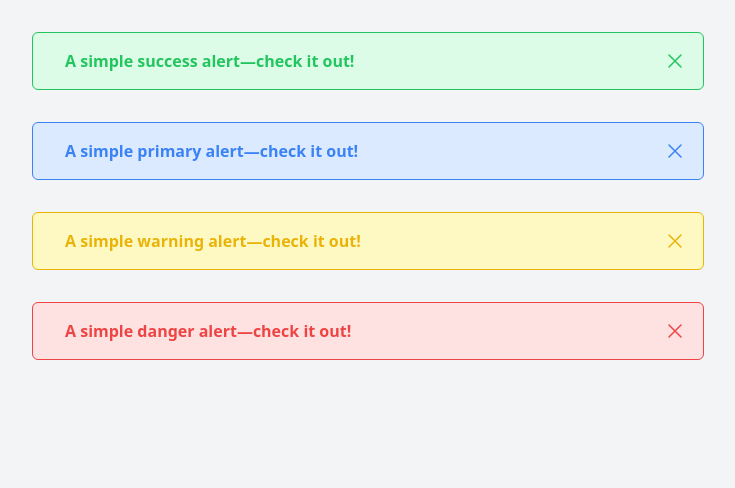
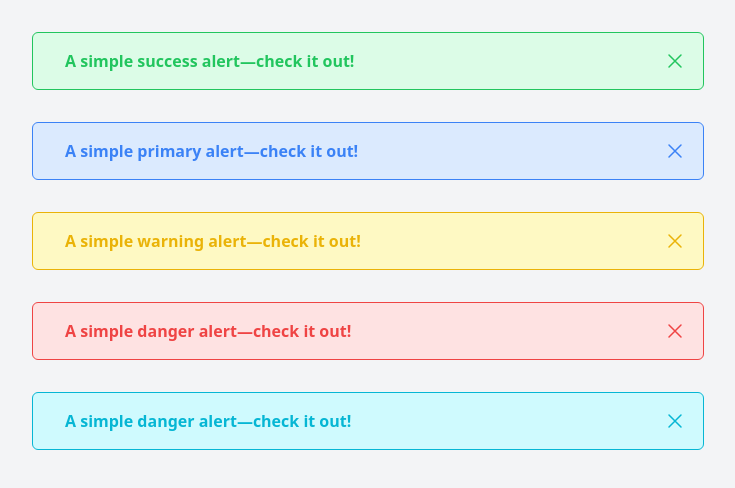
Before and after one commit to hamideslami72/TailwindCss, a website: page src/page/index2.html in a window 1280 px wide. Shown: the whole page, without its empty margins (272-1007 px from the left). Drawn offline with Linux system fonts and the light colour scheme.

Commit message:
Added Info Alert

```diff
--- a/src/page/index2.html
+++ b/src/page/index2.html
@@ -39,6 +39,14 @@
                 <path stroke-linecap="round" stroke-linejoin="round" d="M6 18L18 6M6 6l12 12" />
             </svg>
         </div>
+        <div class="bg-cyan-100 text-cyan-500 border border-cyan-500 px-8 py-4 rounded-md relative" x-show="show" x-data="{show:true}">
+            <strong>
+                A simple danger alert—check it out!
+            </strong>
+            <svg xmlns="http://www.w3.org/2000/svg" x-on:click="show= false" fill="none" viewBox="0 0 24 24" stroke-width="1.5" stroke="currentColor" class="absolute top-4 right-4 cursor-pointer w-6 h-6">
+                <path stroke-linecap="round" stroke-linejoin="round" d="M6 18L18 6M6 6l12 12" />
+            </svg>
+        </div>
     </div>
     <script src="../../dist/js/alpinejs.3.min.js"></script>
 </body>
```
Also changed, not shown: dist/css/output.css.
